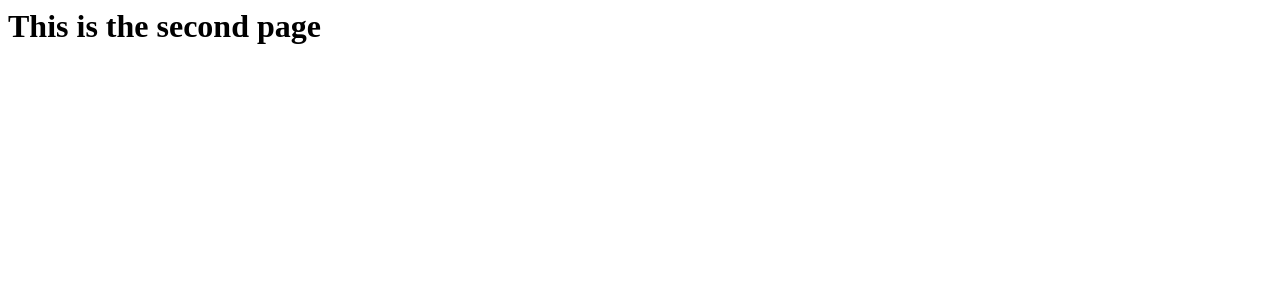
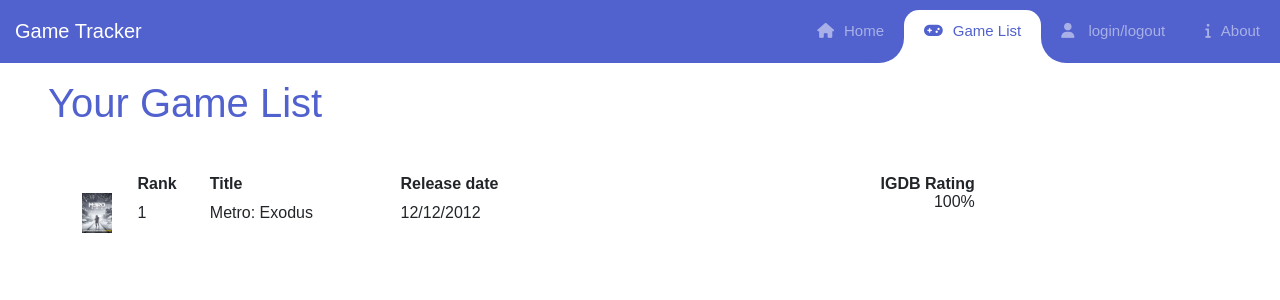
Before and after one commit to Mastle/game-tracker-app, a PHP site: page /game-list.html in a window 1280 px wide. Shown: the top 300 px of the page. Run offline with PHP 8.4, Linux system fonts and the light colour scheme; some libraries are stand-ins or nearby versions.

Commit message:
working on game list page

```diff
--- a/game-list.html
+++ b/game-list.html
@@ -3,9 +3,63 @@
     <meta charset="UTF-8">
     <meta http-equiv="X-UA-Compatible" content="IE=edge">
     <meta name="viewport" content="width=device-width, initial-scale=1.0">
-    <title>Document</title>
+    <link rel="stylesheet" href="vendor/twbs/bootstrap/dist/css/bootstrap.min.css">
+    <link rel="stylesheet" href="styles/style.css">
+    <script defer src="scripts/script.js"></script>
+    <link rel='stylesheet' href='https://cdnjs.cloudflare.com/ajax/libs/font-awesome/5.10.2/css/all.css'><link rel="stylesheet" href="./style.css">
+    <link rel="stylesheet" href="https://cdnjs.cloudflare.com/ajax/libs/font-awesome/6.2.1/css/all.min.css" integrity="sha512-MV7K8+y+gLIBoVD59lQIYicR65iaqukzvf/nwasF0nqhPay5w/9lJmVM2hMDcnK1OnMGCdVK+iQrJ7lzPJQd1w==" crossorigin="anonymous" referrerpolicy="no-referrer" />
+    <title>Game Tracker</title>
 </head>
 <body>
-    <h1>This is the second page</h1>
+    <nav class="navbar navbar-expand-custom navbar-mainbg">
+        <a class="navbar-brand navbar-logo" href="#">Game Tracker</a>
+        <button class="navbar-toggler" type="button" aria-controls="navbarSupportedContent" aria-expanded="false" aria-label="Toggle navigation">
+        <i class="fas fa-bars text-white"></i>
+        </button>
+        <div class="collapse navbar-collapse" id="navbarSupportedContent">
+            <ul class="navbar-nav ms-auto">
+                <div class="hori-selector"><div class="left"></div><div class="right"></div></div>
+                <li class="nav-item">
+                    <a class="nav-link" href="./index.html"><i class="fa fa-home" aria-hidden="true"></i>Home</a>
+                </li>
+                <li class="nav-item active">
+                    <a class="nav-link" href="javascript:void(0);" onclick="runTimeout()"><i class="fa fa-gamepad"></i>Game List</a>
+                </li>
+                <li class="nav-item">
+                    <a class="nav-link" href="javascript:void(0);"><i class="fa fa-user" aria-hidden="true"></i>
+                        login/logout</a>
+                </li>
+                <li class="nav-item">
+                    <a class="nav-link" href="javascript:void(0);"><i class="fa fa-info"></i>About</a>
+                </li>
+            </ul>
+        </div>
+    </nav>
+    <h1 class="ms-5 mt-3" style="color: var(--han-blue)">Your Game List</h1>
+    <div class="container mt-5">
+     <table class="content-table">
+        <thead>
+            <tr>
+                <th></th>
+                <th>Rank</th>
+                <th>Title</th>
+                <th style="width: 400px;">Release date</th>
+                <th style="float: right">IGDB Rating</th>
+            </tr>
+        </thead>
+        <tbody>
+            <tr>
+                <td><img style="width:30px" src="./assets/mock-game-image-1.jpg" alt=""></td>
+                <td>1</td>
+                <td>Metro: Exodus</td>
+                <td>12/12/2012</td>
+                <td style="float: right">100%</td>
+            </tr>
+         </tbody>
+     </table>
+    </div>
+
+
+    <script src='https://code.jquery.com/jquery-3.4.1.min.js'></script>
 </body>
 </html>
--- a/styles/style.css
+++ b/styles/style.css
@@ -23,6 +23,8 @@ ul {
 	list-style-type: none;
   }
 
+
+  /* --- Homepage --- */
 
   .navbar-logo{
 	padding: 15px;
@@ -238,6 +240,11 @@ img.framed {
 
 
   @media(max-width: 768px){
+
+	.game-details{
+		padding-bottom: 2rem;
+	}
+
 	.game-details ul{
 		flex-direction:column;
 		height:auto;
@@ -251,6 +258,8 @@ img.framed {
 	.game-details ul li:nth-child(4){
 		width: 80px;
 	}
+
+
 
   }
 
@@ -267,3 +276,18 @@ img.framed {
 	width: 70px;
 	height: 70px;
   }
+
+
+  /* --- Game List page --- */
+
+
+  .content-table{
+	border-collapse: collapse;
+    margin: 25px 0;
+	width: 80%;
+
+  }
+
+ .content-table thead tr{
+	text-align: left;
+ }
```
Also changed, not shown: index.html (+8 -6 lines).
